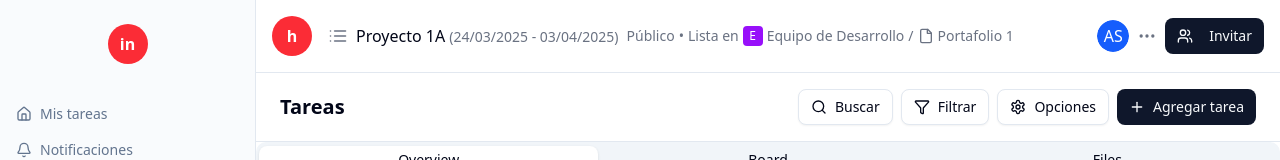
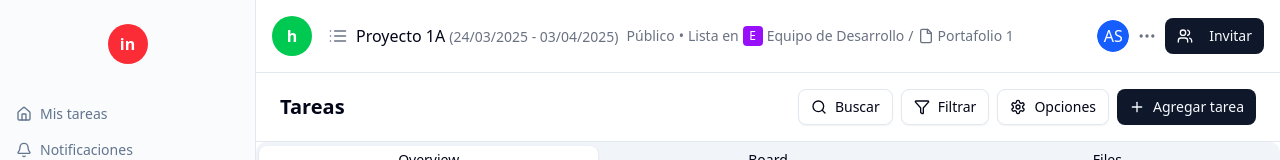
Before and after one commit to harrycas/PM_demo, a Next.js app: page / in a window 1280 px wide. Shown: the top 160 px of the page. Built offline with nearby package versions, Linux system fonts and the light colour scheme; no server answers; the database is empty.

Commit message:
Deploy fix: cambio menor

```diff
--- a/app/components/layout/project-header.tsx
+++ b/app/components/layout/project-header.tsx
@@ -9,7 +9,7 @@ export default function ProjectHeader() {
     <header className="border-b p-4 flex items-center justify-between">
       <div className="flex items-center gap-4">
         <MobileSidebar />
-        <div className="bg-red-500 rounded-full w-10 h-10 flex items-center justify-center text-white font-bold">h</div>
+        <div className="bg-green-500 rounded-full w-10 h-10 flex items-center justify-center text-white font-bold">h</div>
         <div className="flex items-center gap-2">
           <div className="flex items-center gap-2">
             <svg
```
